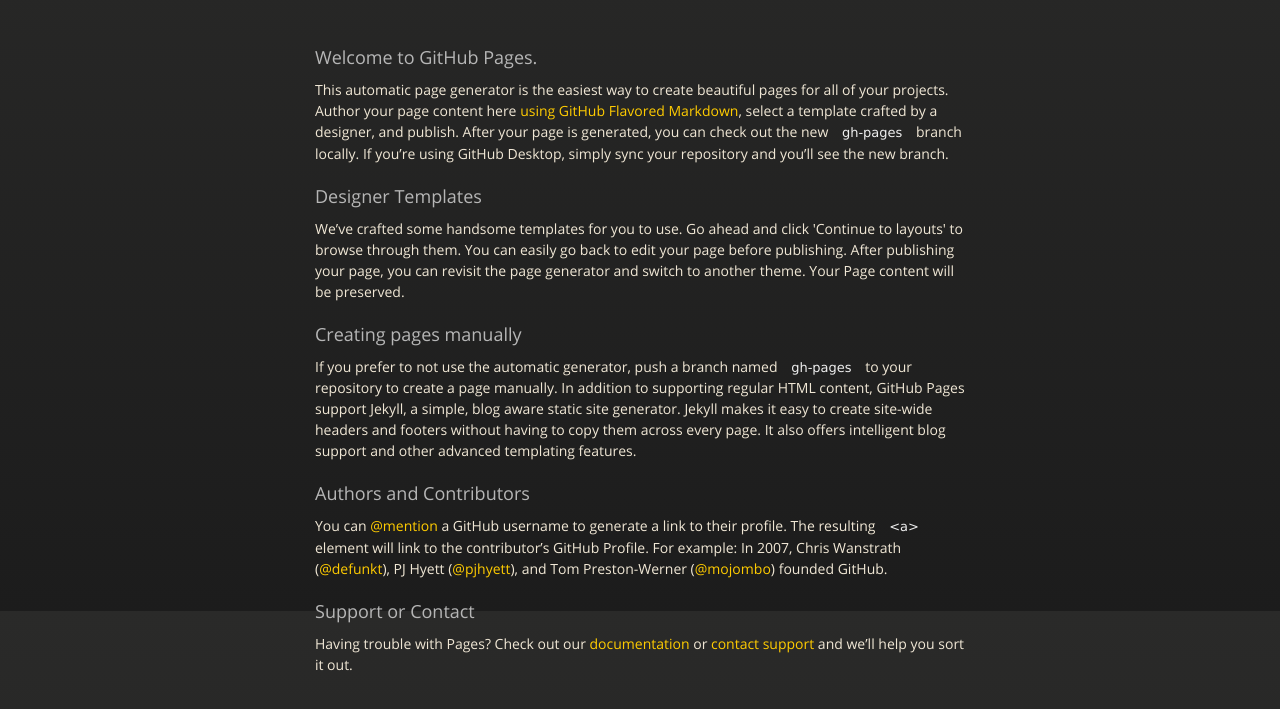
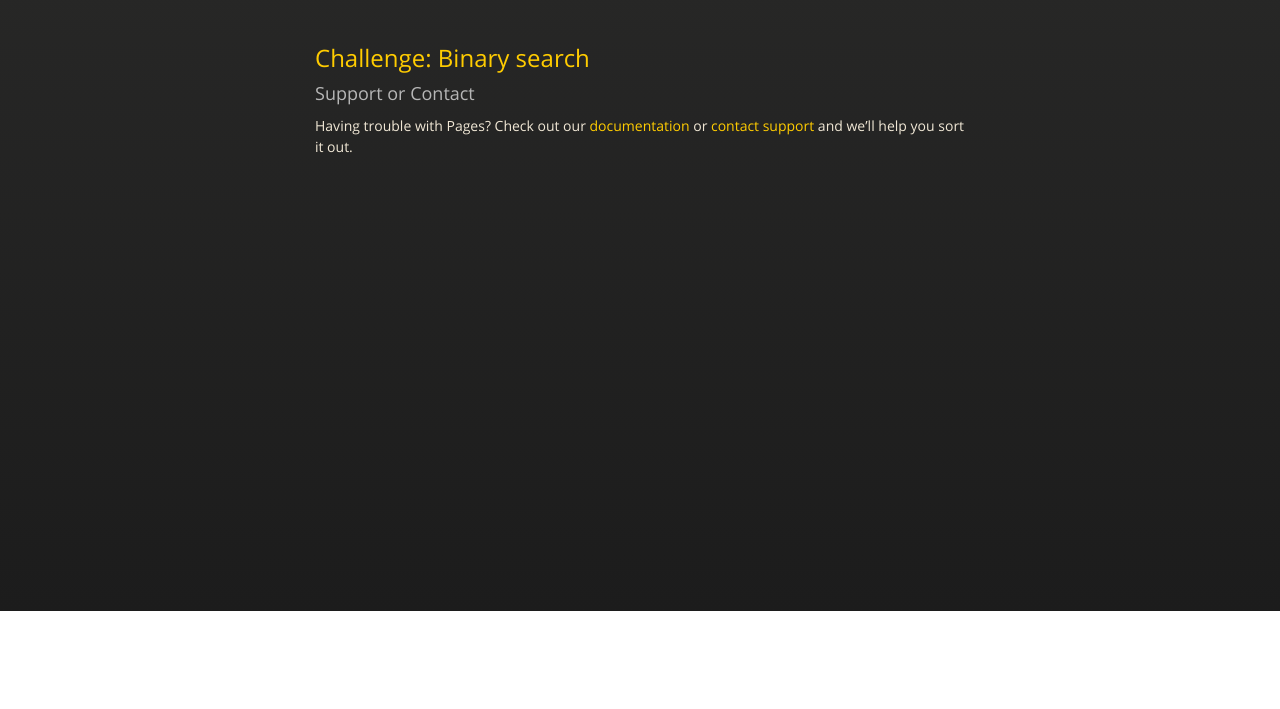
Before and after one commit to awstdf/9chan.github.io, a plain HTML site: page index.html in a window 1280 px wide. Shown: the part 189-898 px from the top of the page. After the commit the page ends 800 px from the top, so only its background shows below. Drawn offline with nearby package versions, Linux system fonts and the light colour scheme; a script that the page names is missing.

Commit message:
Update index.html

```diff
--- a/index.html
+++ b/index.html
@@ -38,26 +38,7 @@
           <span class="credits right">Hosted on GitHub Pages &mdash; Theme by <a href="https://twitter.com/michigangraham">mattgraham</a></span>
         </div>
 
-        <h3>
-<a id="welcome-to-github-pages" class="anchor" href="#welcome-to-github-pages" aria-hidden="true"><span aria-hidden="true" class="octicon octicon-link"></span></a>Welcome to GitHub Pages.</h3>
-
-<p>This automatic page generator is the easiest way to create beautiful pages for all of your projects. Author your page content here <a href="https://guides.github.com/features/mastering-markdown/">using GitHub Flavored Markdown</a>, select a template crafted by a designer, and publish. After your page is generated, you can check out the new <code>gh-pages</code> branch locally. If you’re using GitHub Desktop, simply sync your repository and you’ll see the new branch.</p>
-
-<h3>
-<a id="designer-templates" class="anchor" href="#designer-templates" aria-hidden="true"><span aria-hidden="true" class="octicon octicon-link"></span></a>Designer Templates</h3>
-
-<p>We’ve crafted some handsome templates for you to use. Go ahead and click 'Continue to layouts' to browse through them. You can easily go back to edit your page before publishing. After publishing your page, you can revisit the page generator and switch to another theme. Your Page content will be preserved.</p>
-
-<h3>
-<a id="creating-pages-manually" class="anchor" href="#creating-pages-manually" aria-hidden="true"><span aria-hidden="true" class="octicon octicon-link"></span></a>Creating pages manually</h3>
-
-<p>If you prefer to not use the automatic generator, push a branch named <code>gh-pages</code> to your repository to create a page manually. In addition to supporting regular HTML content, GitHub Pages support Jekyll, a simple, blog aware static site generator. Jekyll makes it easy to create site-wide headers and footers without having to copy them across every page. It also offers intelligent blog support and other advanced templating features.</p>
-
-<h3>
-<a id="authors-and-contributors" class="anchor" href="#authors-and-contributors" aria-hidden="true"><span aria-hidden="true" class="octicon octicon-link"></span></a>Authors and Contributors</h3>
-
-<p>You can <a href="https://help.github.com/articles/basic-writing-and-formatting-syntax/#mentioning-users-and-teams" class="user-mention">@mention</a> a GitHub username to generate a link to their profile. The resulting <code>&lt;a&gt;</code> element will link to the contributor’s GitHub Profile. For example: In 2007, Chris Wanstrath (<a href="https://github.com/defunkt" class="user-mention">@defunkt</a>), PJ Hyett (<a href="https://github.com/pjhyett" class="user-mention">@pjhyett</a>), and Tom Preston-Werner (<a href="https://github.com/mojombo" class="user-mention">@mojombo</a>) founded GitHub.</p>
-
+       <h2><a href="https://www.khanacademy.org/computing/computer-science/algorithms/binary-search/p/challenge-binary-search">Challenge: Binary search</a></h2> <script src="https://www.khanacademy.org/computer-science/challenge-binary-search/5182806794698752/embed.js?editor=yes&amp;buttons=yes&amp;author=yes&amp;embed=yes"></script>
 <h3>
 <a id="support-or-contact" class="anchor" href="#support-or-contact" aria-hidden="true"><span aria-hidden="true" class="octicon octicon-link"></span></a>Support or Contact</h3>
 
```
